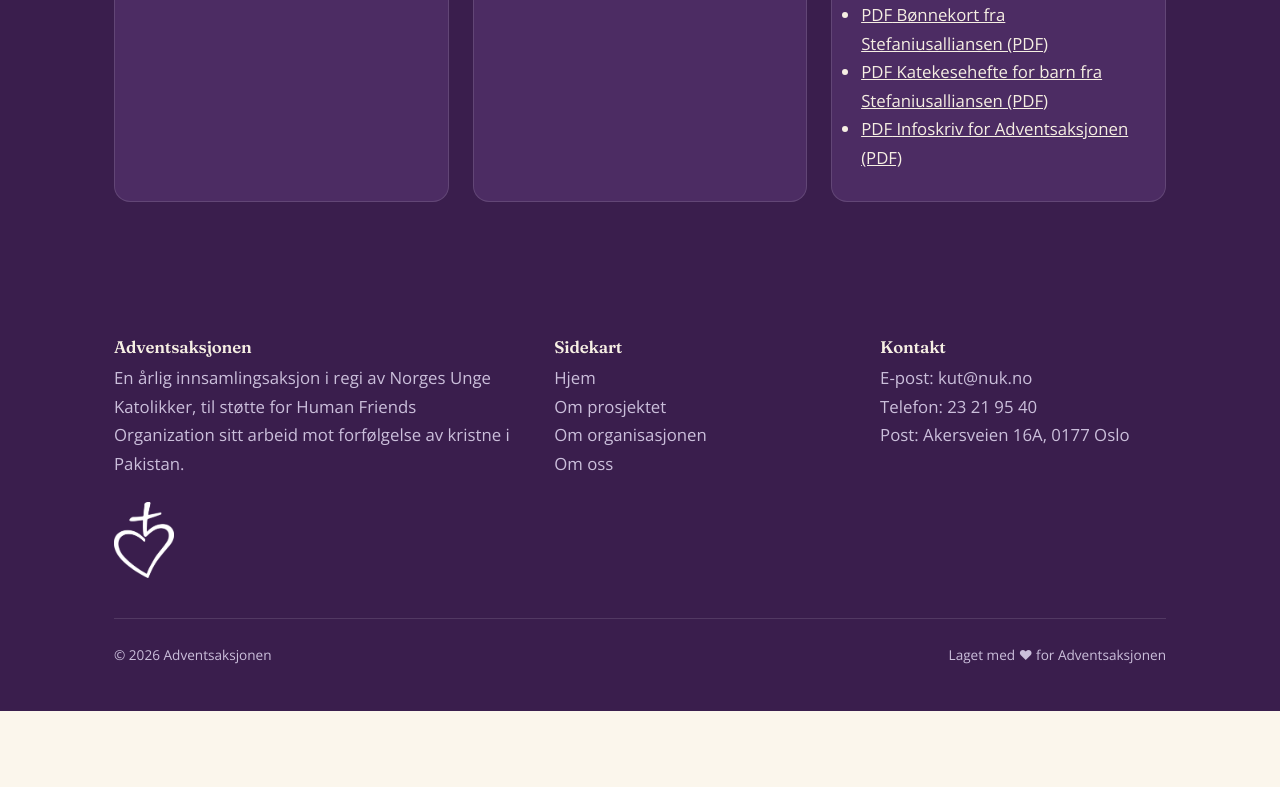
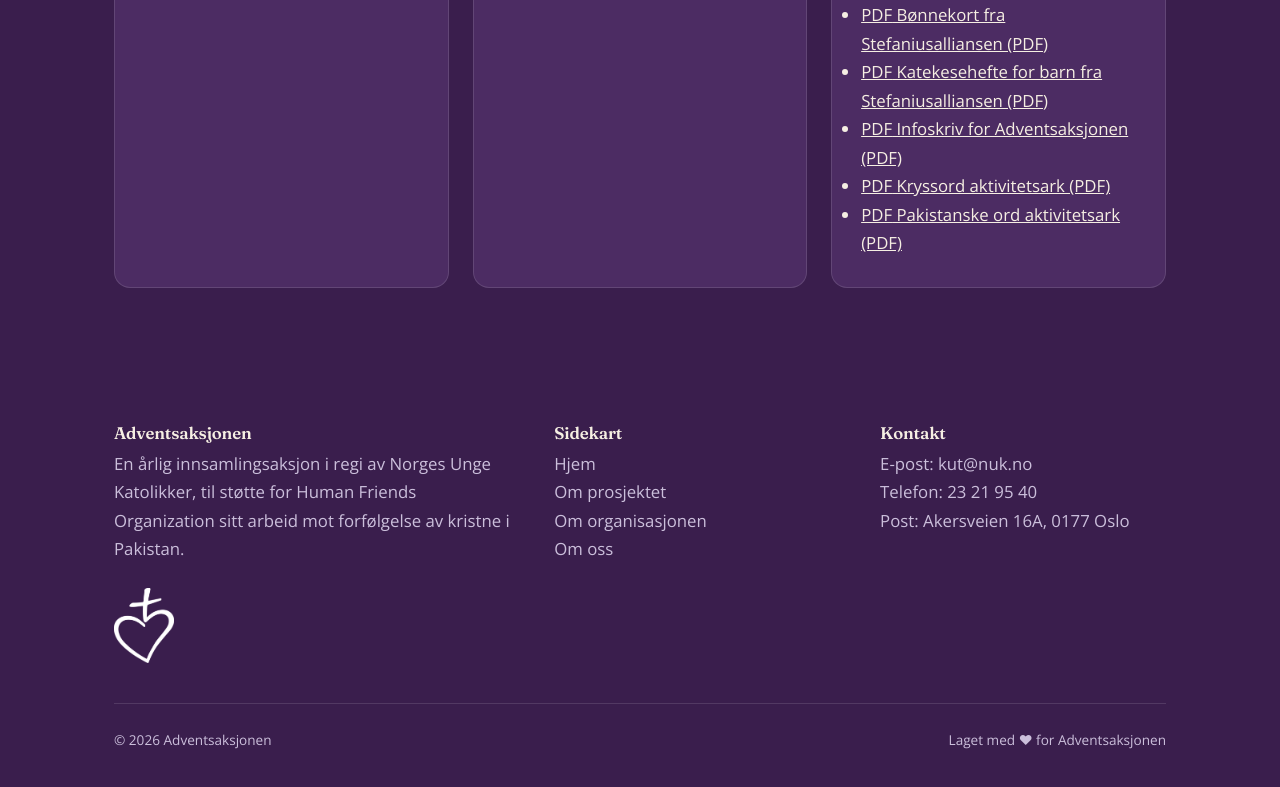
Before and after one commit to Sander-boop/adventsaksjonen-nettside.github.io, a plain HTML site: page materiale.html in a window 1280 px wide. Shown: the part 1810-2597 px from the top of the page. Before the commit the page ends 2521 px from the top, so only its background shows below. Drawn offline with nearby package versions, Linux system fonts and the light colour scheme; a web font is replaced by a local one.

Commit message:
Update materiale.html

```diff
--- a/materiale.html
+++ b/materiale.html
@@ -246,7 +246,7 @@
 
         <ul class="download-list">
           <li>
-            <a href="files/kampanjemateriale-2026.pdf" download>
+            <a href="files/Flyer_Ferdigutkast_ML.pdf" download>
               <span class="file-type">PDF</span>
               Flyer (PDF)
             </a>
@@ -383,6 +383,18 @@
               Infoskriv for Adventsaksjonen (PDF)
             </a>
           </li>
+           <li>
+            <a href="files/Kryssord (aktivitet).pdf" download>
+              <span class="file-type">PDF</span>
+              Kryssord aktivitetsark (PDF)
+            </a>
+          </li>
+          <li>
+            <a href="files/Pakistanske ord (aktivitet).pdf" download>
+              <span class="file-type">PDF</span>
+              Pakistanske ord aktivitetsark (PDF)
+            </a>
+          </li>
         </ul>
       </div>
 
```
